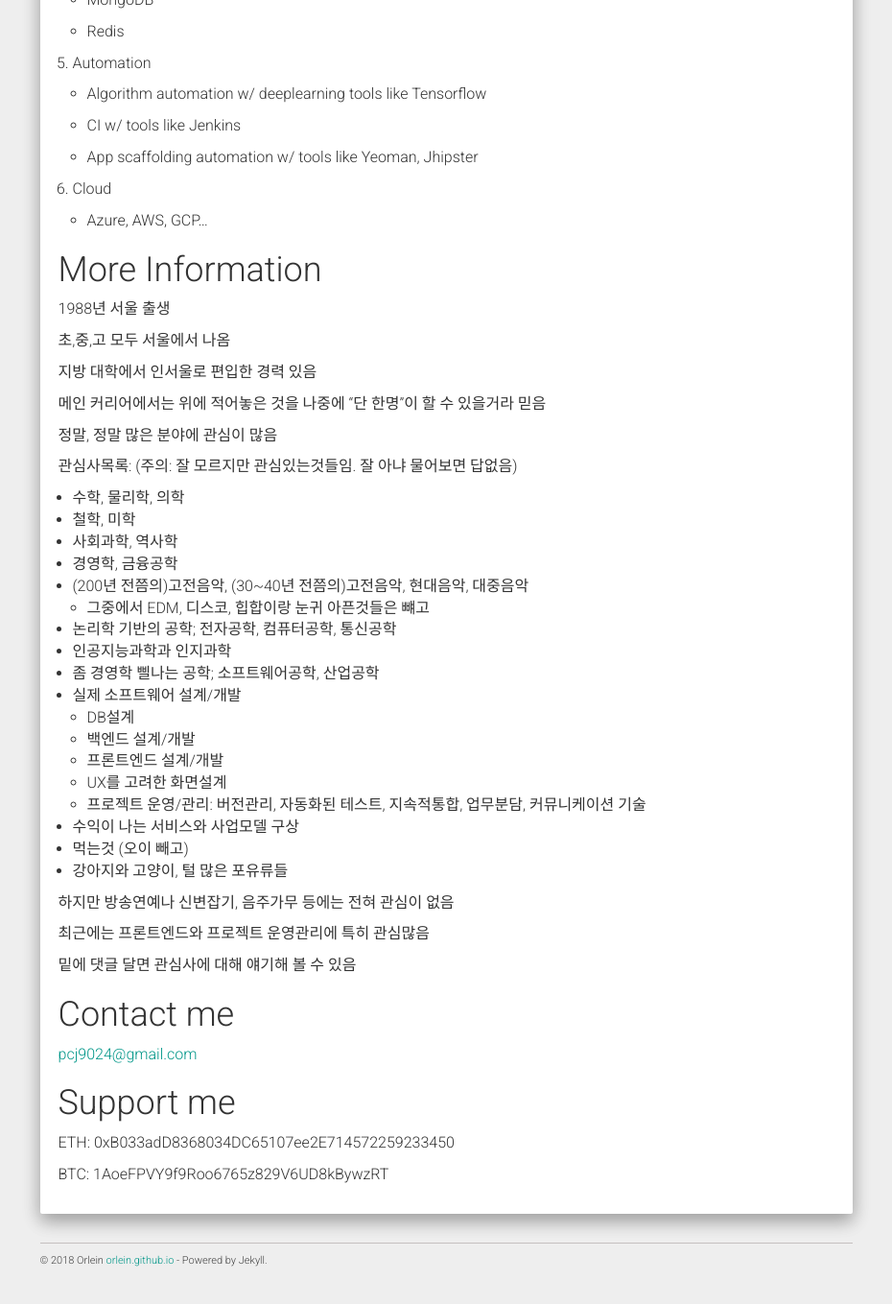
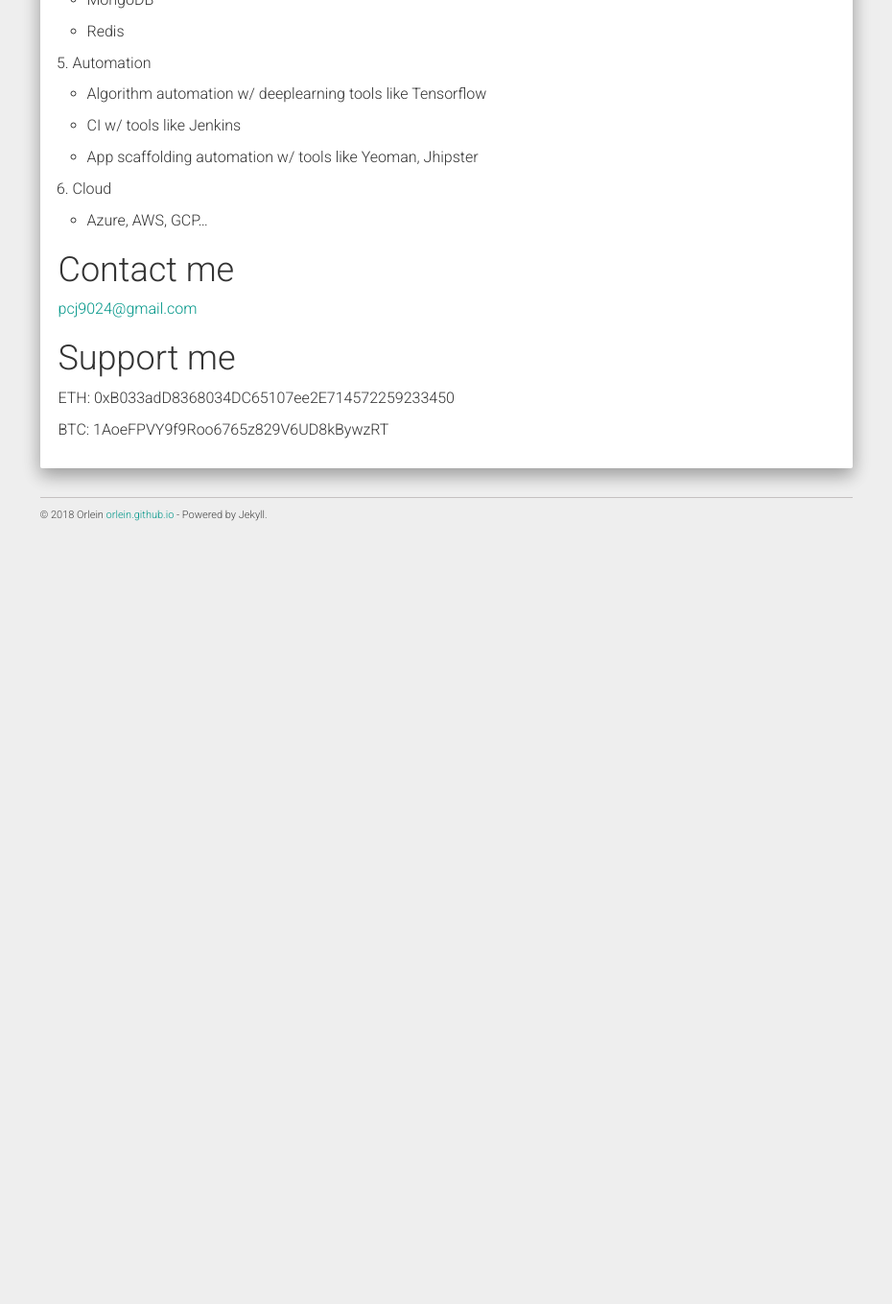
Before and after one commit to orlein/orlein.github.io, a Jekyll site: the page built from about.md, in a window 1280 px wide and 1400 px high, scrolled down 1188 px. Shown: the top 1359 px of the window at 96% size, without its empty margins (321-1251 px from the left). Built offline with Jekyll 4.4.1, drawn with Linux system fonts in a browser that asks for light colours; nearby versions of some CDN libraries; after the commit the page ends 1857 px from its top, so only the background shows below that.

Commit message:
Update about.md

```diff
--- a/about.md
+++ b/about.md
@@ -67,48 +67,6 @@ permalink: /about/
     * Azure, AWS, GCP...
 
 
-
-# More Information
-
-1988년 서울 출생
-
-초,중,고 모두 서울에서 나옴
-
-지방 대학에서 인서울로 편입한 경력 있음
-
-메인 커리어에서는 위에 적어놓은 것을 나중에 "단 한명"이 할 수 있을거라 믿음
-
-정말, 정말 많은 분야에 관심이 많음
-
-관심사목록: (주의: 잘 모르지만 관심있는것들임. 잘 아냐 물어보면 답없음)
-
-* 수학, 물리학, 의학
-* 철학, 미학
-* 사회과학, 역사학
-* 경영학, 금융공학
-* (200년 전쯤의)고전음악, (30~40년 전쯤의)고전음악, 현대음악, 대중음악
-  * 그중에서 EDM, 디스코, 힙합이랑 눈귀 아픈것들은 뺴고
-* 논리학 기반의 공학; 전자공학, 컴퓨터공학, 통신공학
-* 인공지능과학과 인지과학
-* 좀 경영학 삘나는 공학; 소프트웨어공학, 산업공학
-* 실제 소프트웨어 설계/개발
-  * DB설계
-  * 백엔드 설계/개발
-  * 프론트엔드 설계/개발
-  * UX를 고려한 화면설계
-  * 프로젝트 운영/관리: 버전관리, 자동화된 테스트, 지속적통합, 업무분담, 커뮤니케이션 기술
-* 수익이 나는 서비스와 사업모델 구상
-* 먹는것 (오이 빼고)
-* 강아지와 고양이, 털 많은 포유류들
-
-하지만 방송연예나 신변잡기, 음주가무 등에는 전혀 관심이 없음
-
-최근에는 프론트엔드와 프로젝트 운영관리에 특히 관심많음
-
-밑에 댓글 달면 관심사에 대해 얘기해 볼 수 있음
-
-
-
 # Contact me
 
 [pcj9024@gmail.com](mailto:pcj9024@gmail.com)
```
